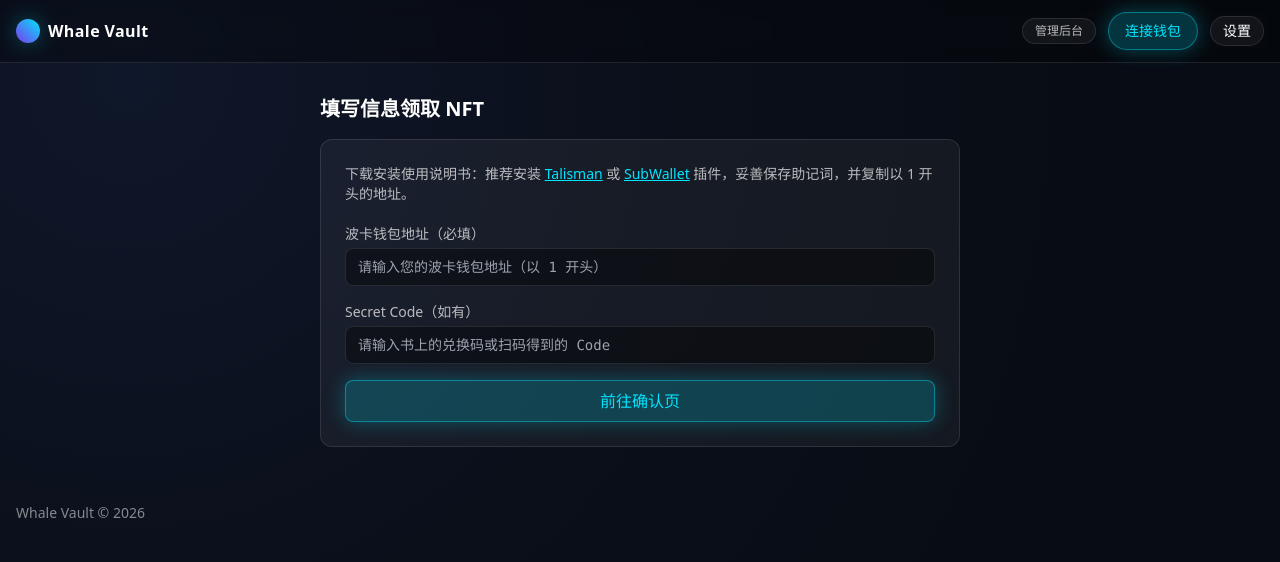
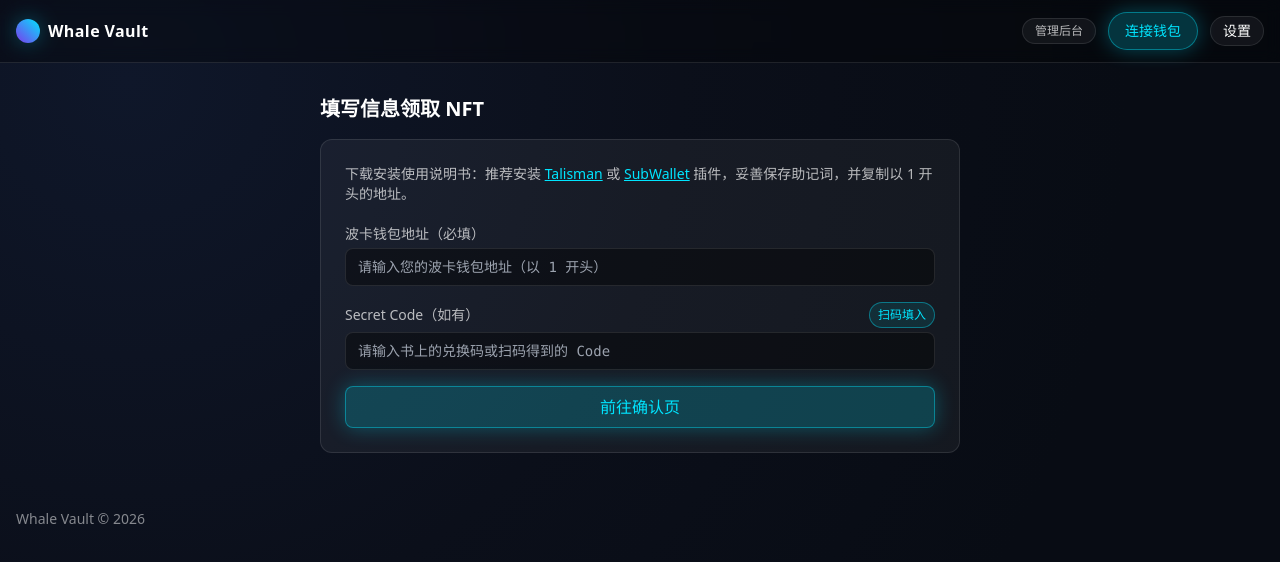
Before and after one commit to whale3070/FireflyQR-front, a React (Vite) app: page /scan in a window 1280 px wide. Shown: the top 562 px of the page. Built offline with nearby package versions, Linux system fonts and the light colour scheme.

Commit message:
feat(Scan): 添加二维码扫描功能用于输入Secret Code
refactor: 更新依赖包和构建产物

```diff
--- a/src/pages/Scan.tsx
+++ b/src/pages/Scan.tsx
@@ -1,12 +1,14 @@
 import React, { useMemo, useState } from 'react'
 import { useNavigate } from 'react-router-dom'
 import { decodeAddress, encodeAddress } from '@polkadot/util-crypto'
+import { Scanner } from '@yudiel/react-qr-scanner'
 
 export default function Scan() {
   const navigate = useNavigate()
   const [recipient, setRecipient] = useState<string>('')
   const [code, setCode] = useState<string>('')
   const [error, setError] = useState<string>('')
+  const [showScanner, setShowScanner] = useState<boolean>(false)
   const base58LikeRegex = useMemo(() => /^[1-9A-HJ-NP-Za-km-z]+$/, [])
 
   const validateAddress = (value: string) => {
@@ -84,7 +86,16 @@ export default function Scan() {
             />
           </div>
           <div>
-            <div className="text-sm text-white/70 mb-1">Secret Code（如有）</div>
+            <div className="flex items-center justify-between mb-1">
+              <div className="text-sm text-white/70">Secret Code（如有）</div>
+              <button
+                type="button"
+                className="text-xs px-2 py-1 rounded-full border border-primary/40 text-primary bg-primary/10 hover:bg-primary/20 transition"
+                onClick={() => setShowScanner(true)}
+              >
+                扫码填入
+              </button>
+            </div>
             <input
               className="w-full rounded-lg bg-black/40 border border-white/10 px-3 py-2 outline-none focus:border-primary/60 font-mono text-sm"
               placeholder="请输入书上的兑换码或扫码得到的 Code"
@@ -101,6 +112,38 @@ export default function Scan() {
           </button>
         </form>
       </div>
+      {showScanner && (
+        <div className="fixed inset-0 z-50 flex items-center justify-center">
+          <div className="absolute inset-0 bg-black/60 backdrop-blur-sm" onClick={() => setShowScanner(false)} />
+          <div className="relative w-full max-w-sm rounded-xl border border-white/10 bg-background p-4 space-y-3 shadow-glow">
+            <div className="flex items-center justify-between">
+              <div className="text-sm font-medium">扫码获取 Secret Code</div>
+              <button
+                type="button"
+                className="text-xs text-white/60 hover:text-white"
+                onClick={() => setShowScanner(false)}
+              >
+                关闭
+              </button>
+            </div>
+            <div className="rounded-lg overflow-hidden border border-white/10 bg-black/60">
+              <Scanner
+                onScan={(results) => {
+                  const first = Array.isArray(results) ? results[0] : null
+                  const value = first?.rawValue ?? ''
+                  if (value) {
+                    setCode(value)
+                    setShowScanner(false)
+                  }
+                }}
+                onError={() => {}}
+                constraints={{ facingMode: 'environment' }}
+              />
+            </div>
+            <div className="text-xs text-white/60">将摄像头对准书上的二维码，即可自动填入 Code。</div>
+          </div>
+        </div>
+      )}
     </div>
   )
 }
```
Also changed, not shown: 5 other files (tests, documents, lock files or other folders).
